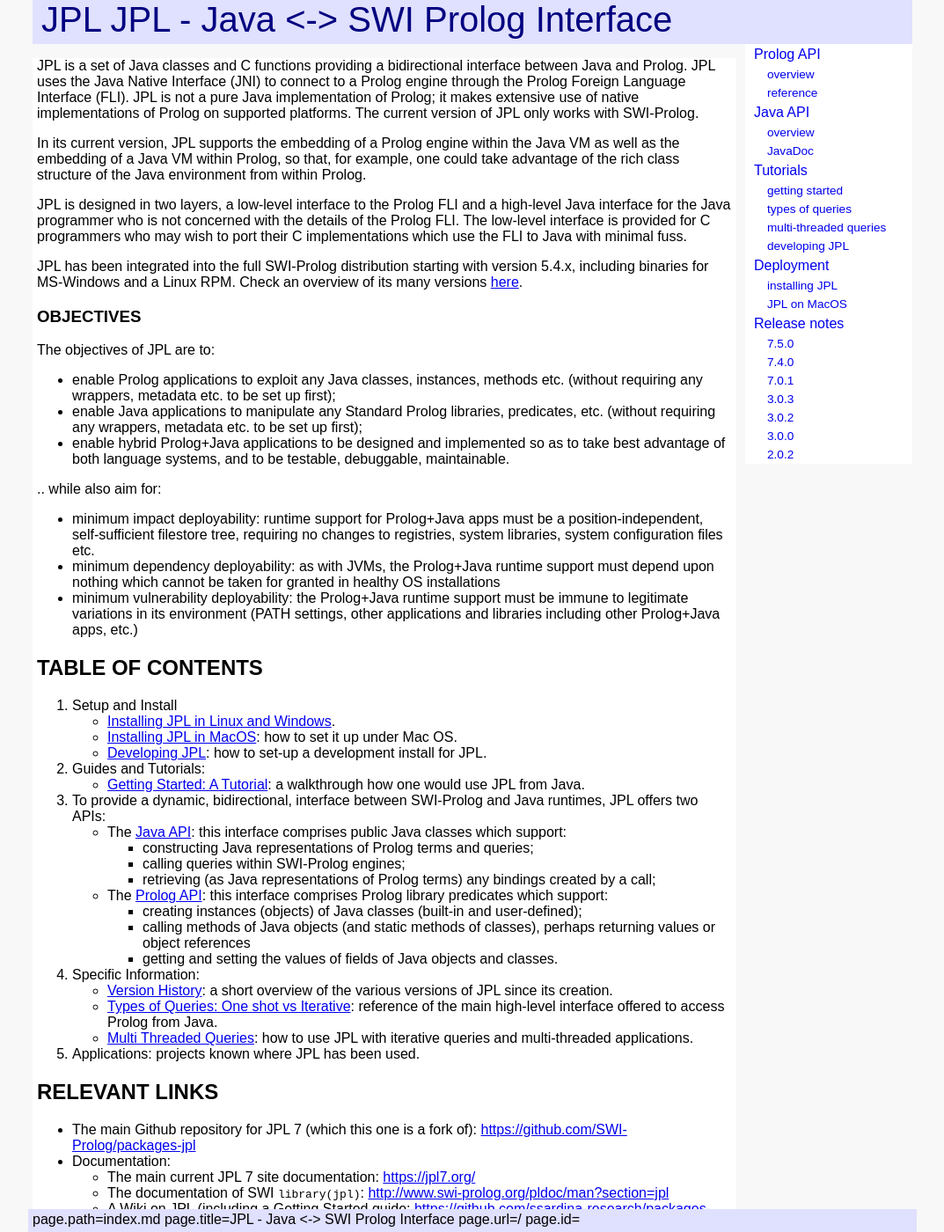
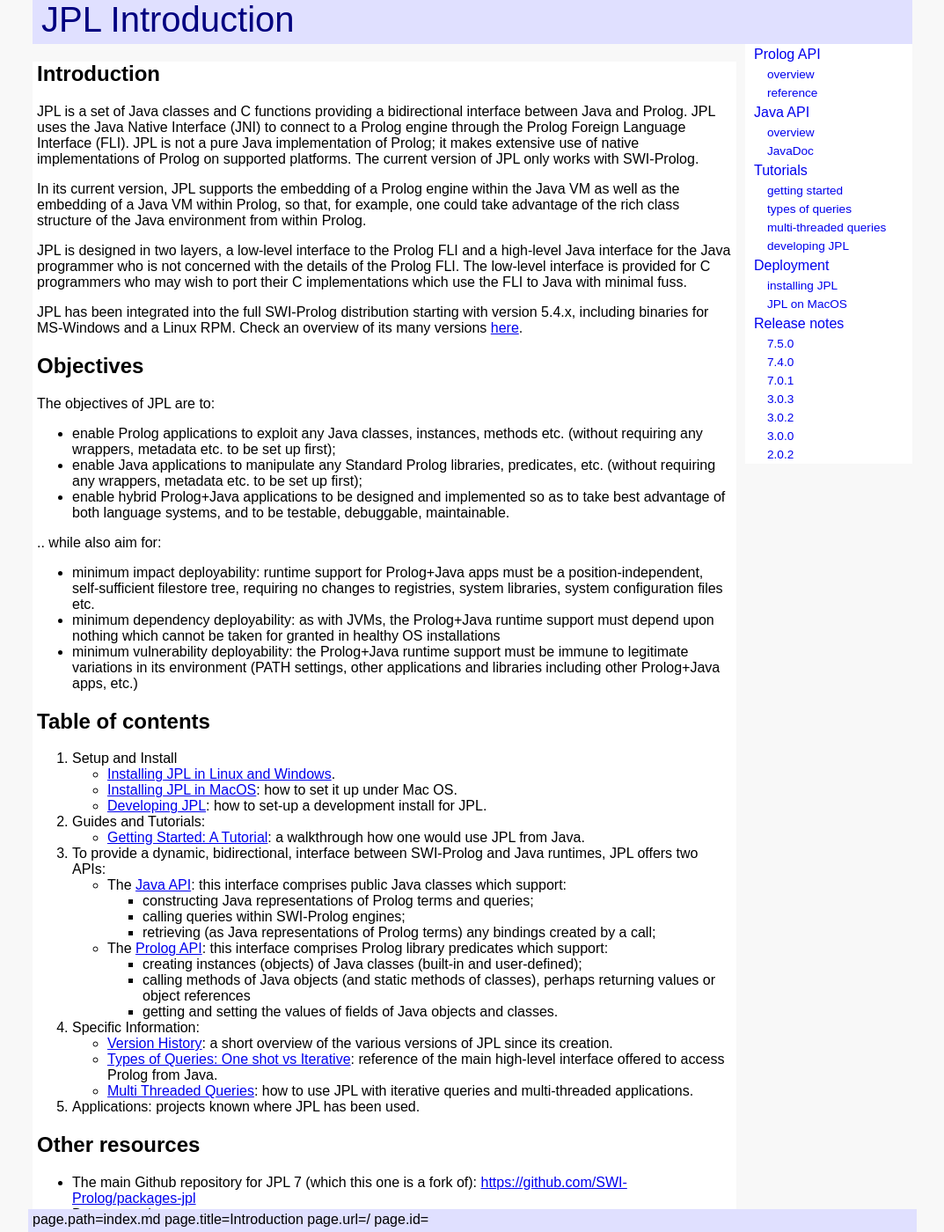
Before and after one commit to anionic/jpl-nav, a Jekyll site: the page built from docs/index.md, in a window 1280 px wide and 1400 px high. Shown: the whole window at 88% size, without its empty margins (103-1176 px from the left). Built offline with Jekyll 4.4.1, drawn with Linux system fonts in a browser that asks for light colours; our own code applies the rules of GitHub Pages for plain Markdown files.

Commit message:
Update index.md

```diff
--- a/docs/index.md
+++ b/docs/index.md
@@ -1,4 +1,4 @@
-# JPL - Java <-> SWI Prolog Interface
+## Introduction
 
 JPL is a set of Java classes and C functions providing a bidirectional interface between Java and Prolog.  JPL uses the Java Native Interface (JNI) to connect to a Prolog engine through the Prolog Foreign Language Interface (FLI).  JPL is not a pure Java implementation of Prolog; it makes extensive use of native implementations of Prolog on supported platforms.  The current version of JPL only works with SWI-Prolog.
 
@@ -8,7 +8,7 @@
 
 JPL has been integrated into the full SWI-Prolog distribution starting with version 5.4.x, including binaries for MS-Windows and a Linux RPM. Check an overview of its many versions [here](VERSIONS).
 
-### OBJECTIVES
+## Objectives
 
 The objectives of JPL are to:
 
@@ -24,7 +24,7 @@
 
 
 
-## TABLE OF CONTENTS
+## Table of contents
 
 1. Setup and Install
     * [Installing JPL in Linux and Windows](JPL-Under-Linux-and-Windows).
@@ -49,7 +49,7 @@
 
 
 
-## RELEVANT LINKS
+## Other resources
 
 * The main Github repository for JPL 7 (which this one is a fork of): <https://github.com/SWI-Prolog/packages-jpl>
 * Documentation:
@@ -61,6 +61,6 @@
 
 
 
-# LICENSE
+## License
 
 JPL is released under the terms of the Simplified BSD License. See [LICENSE](https://github.com/ssardina-research/packages-jpl/blob/master/LICENSE) file.
```
